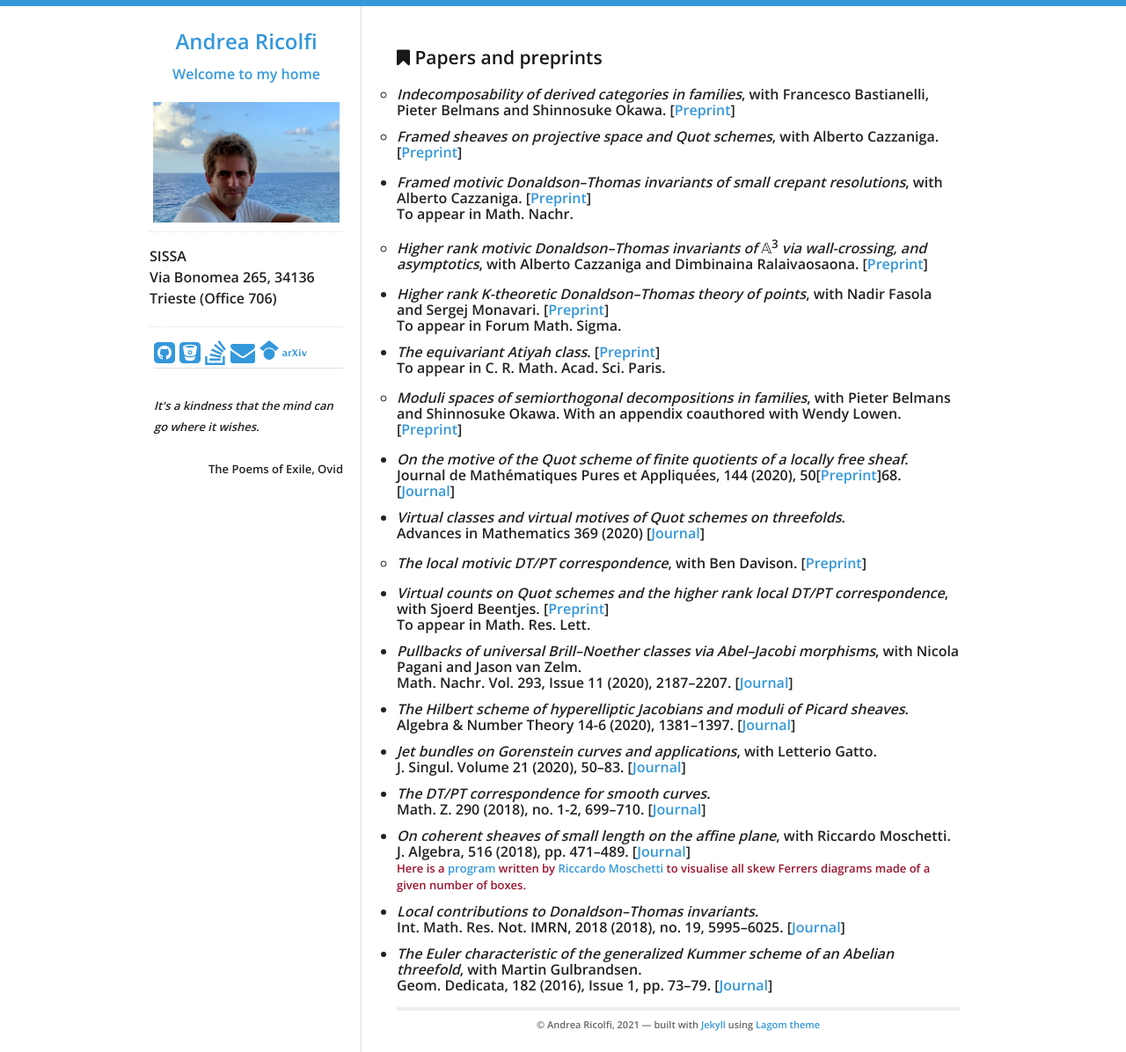
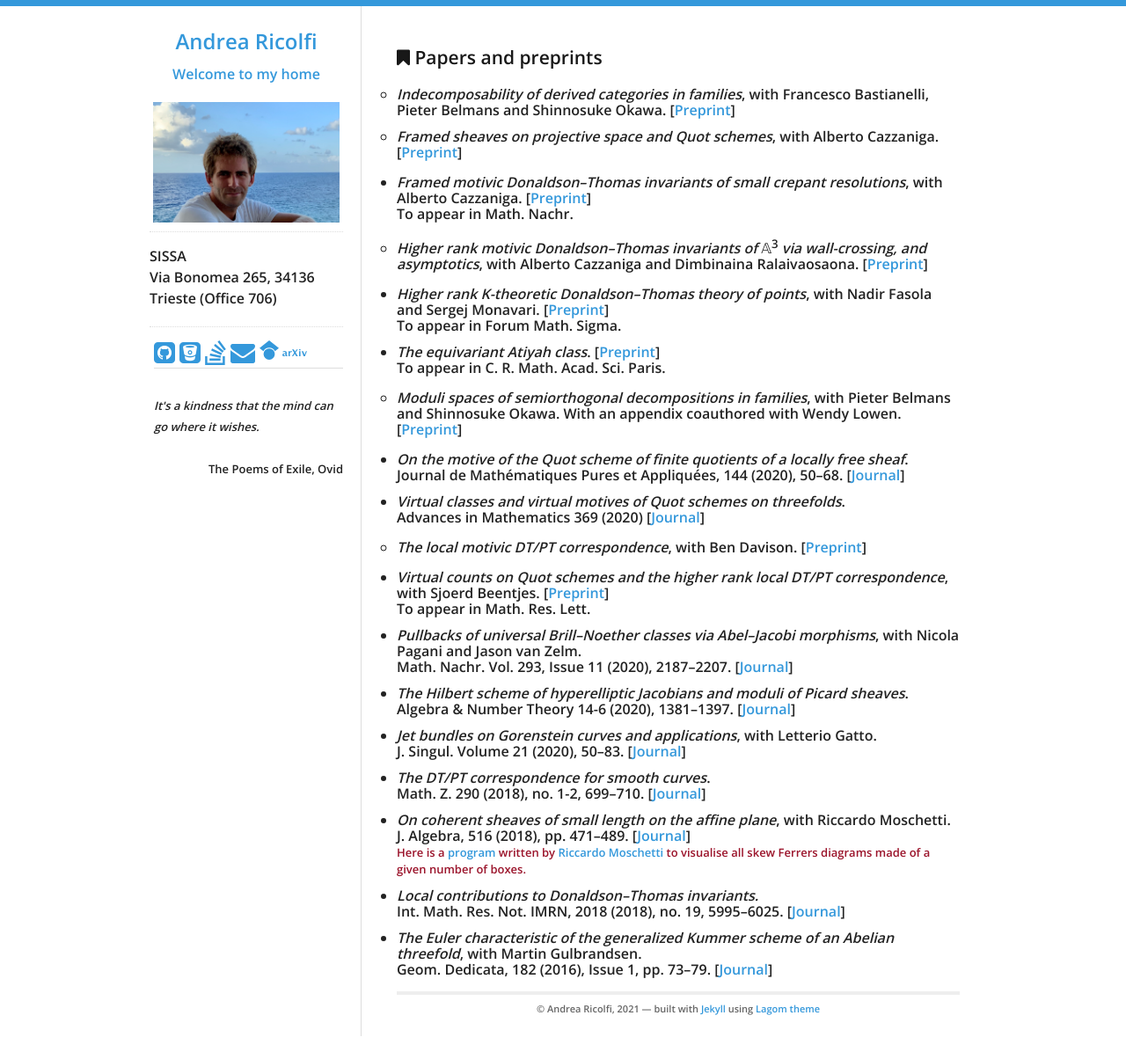
Before and after one commit to atricolfi/atricolfi.github.io, a Jekyll site: the page built from Papers.html, in a window 1280 px wide. Shown: the whole page at 88% size. Built offline with Jekyll 4.4.1, drawn with Linux system fonts in a browser that asks for light colours.

Commit message:
Update Papers.html

```diff
--- a/Papers.html
+++ b/Papers.html
@@ -52,7 +52,7 @@ To appear in C. R. Math. Acad. Sci. Paris. </li>
 
   <ul>
     <li><em>On the motive of the Quot scheme of finite quotients of a locally free sheaf</em>. <br>
-  Journal de Mathématiques Pures et Appliquées, 144 (2020), 50[<a href="https://arxiv.org/abs/1811.09859">Preprint</a>]68.
+  Journal de Mathématiques Pures et Appliquées, 144 (2020), 50&#8211;68.
   [<a href="https://doi.org/10.1016/j.matpur.2020.10.001">Journal</a>]
     </li>
 
```
